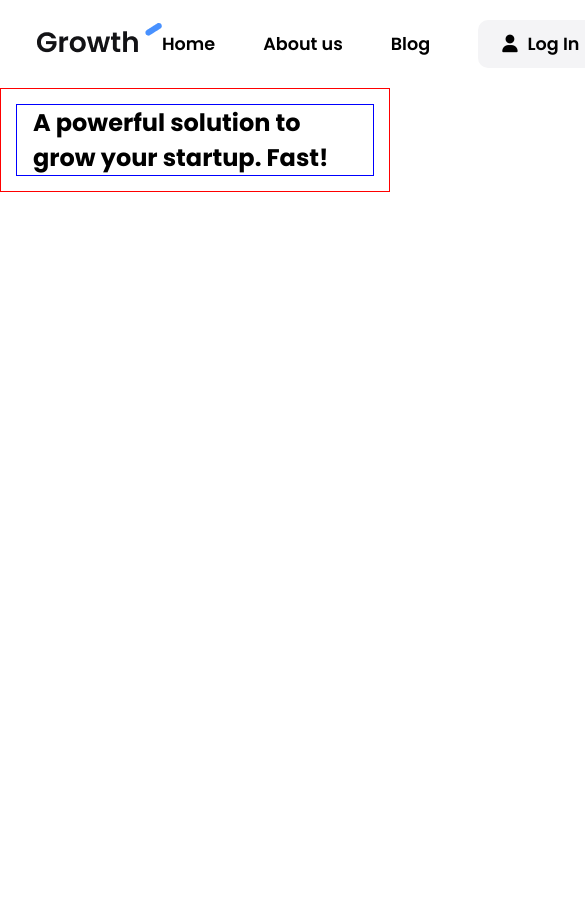
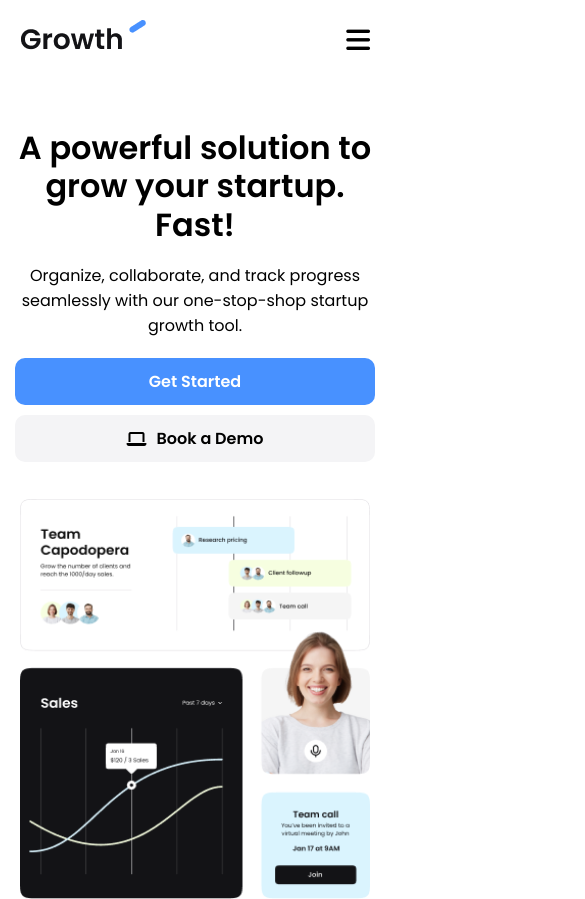
Before and after one commit to ibrsec/Growth-app, a plain HTML site: page index.html in a window 390 px wide. Shown: the top 899 px of the page, 585 px wide, since content can reach past the window. Before the commit the page ends 844 px from the top, so only its background shows below. Drawn offline with Linux system fonts and the light colour scheme.

Commit message:
section video

```diff
--- a/css/style.css
+++ b/css/style.css
@@ -2,13 +2,15 @@
 
 :root {
   --blue-btn: #4891ff;
-  --blue-btn-color:#fff;
+  --blue-btn-color: #fff;
   --gray-btn: #f4f4f6;
-  --gray-btn-color:#000;
+  --gray-btn-color: #000;
   --bgc-white: #fff;
   --bgc-black: #000;
   --link-color-black: #000;
   --linkhover-color: #4991ff;
+  --font-color-black:#000;
+  --font-color-white:#fff;
 }
 
 * {
@@ -25,35 +27,62 @@ body {
 /* !  */
 .container {
   max-width: 1100px;
-  /* border: 1px solid red; */
+
   margin: auto;
 
   margin: 0 auto;
   padding: 0 1rem;
+}
+section {
+  padding: 15px;
+}
+
+.bg-black {
+  background-color: var(--bgc-black);
+}
+section .container {
+  margin-top: 2rem;
+  margin-bottom: 2rem;
 }
 .btn {
   padding: 0.7rem 1.5rem;
   border-radius: 10px;
   border: none;
   font-weight: 600;
-  font-size: 1.1rem;
+  font-size: 1rem;
   white-space: nowrap;
   display: flex;
   align-items: center;
   justify-content: center;
   gap: 10px;
-  transition: .5s all ease;
+  transition: 0.5s all ease;
+  cursor: pointer;
 }
-.btn:hover{
-    opacity: .9;
+.btn:hover {
+  opacity: 0.8;
 }
 .light-btn {
   background-color: var(--gray-btn);
   color: var(--gray-btn-color);
 }
 .blue-btn {
-    background-color: var(--blue-btn);
+  background-color: var(--blue-btn);
   color: var(--blue-btn-color);
+}
+
+.text-xxl{
+    font-size: 3rem;
+    font-weight: 600;
+}
+
+.text-xl{
+    font-size: 2.2rem;
+    font-weight: 400;
+}
+
+.text-md{
+    font-size: 1.2rem;
+    font-weight: 600;
 }
 /*! header */
 
@@ -72,16 +101,15 @@ header .container {
   align-items: center;
   justify-content: space-between;
   flex-direction: row;
-  gap: 3rem;
+  gap: 2rem;
 }
 
 .links a {
   color: var(--font-color-black);
   transition: 0.4s all ease;
-  font-weight: 600;
-  font-size: 1.1rem;
+  font-weight: 500;
+  font-size: 1rem;
   white-space: nowrap;
-
 }
 
 .links a:hover {
@@ -90,18 +118,160 @@ header .container {
 .links button {
 }
 
+.links button:hover {
+  color: var(--blue-btn);
+}
 
-.links button:hover {
-    color: var(--blue-btn);
+.hamburger {
+  display: none;
+  cursor: pointer;
+  font-size: 1.7rem;
+}
+
+.hamburger:hover i {
+  color: var(--blue-btn);
+}
+
+/* ! Section hero */
+
+section.hero .container {
+  height: 550px;
+
+  background-image: url(../images/hero-bg.png);
+  background-size: contain;
+  background-repeat: no-repeat;
+  background-position: bottom;
+}
+
+section.hero .hero-content {
+  display: flex;
+  flex-direction: column;
+  align-items: flex-start;
+  gap: 1rem;
+  width: 70%;
+}
+section.hero h2 {
+
+  line-height: 1.2;
+}
+
+section.hero p {
+  width: 60%;
+  /* font-size: 2.5rem; */
+  /* font-weight: 600; */
+}
+
+.hero-buttons {
+  display: flex;
+  align-items: center;
+  justify-content: flex-start;
+  gap: 0.6rem;
 }
 
 
-/* ! Section hero */
-section.hero{
-    padding: 15px;
-    border: 1px solid red;
-}
-section.hero .container{
-    border: 1px solid blue;
+/* section video */
+.video h1{
+    color: var(--font-color-white);
+    text-align: center;
+    width: 90%;
 
 }
+
+.video .container{
+display:flex;
+flex-direction: column;
+align-items: center;
+justify-content: center;
+gap: 1rem;
+}
+.video-div{
+    text-align: center;
+}
+.video-div img{
+    width: 100%;
+}
+
+
+
+/* !!!!! ==-- MEDIA QUERIES --== !!!!! */
+/* *********************************** */
+
+@media (max-width: 960px) {
+  section.hero .hero-content {
+    gap: 0.7rem;
+  }
+
+
+.text-xxl{
+    font-size: 2.5rem;
+
+}
+  section.hero p {
+    /* font-size: .9rem; */
+  }
+}
+
+@media (max-width: 670px) {
+  .container {
+    padding: 0;
+  }
+  .text-xl{
+    font-size: 1.9rem;
+
+}
+.text-md{
+    font-size: 1.1rem;
+
+}
+
+  .links {
+    display: none;
+  }
+
+  section.hero .container {
+    background-image: url(../images/hero-bg-mobile.png);
+    height: 770px;
+    background-size: 350px 400px;
+    /* background-repeat: no-repeat; */
+    /* background-position: bottom;  */
+  }
+
+  section.hero .hero-content {
+    display: flex;
+    flex-direction: column;
+    align-items: center;
+    text-align: center;
+    gap: 1.2rem;
+    width: 100%;
+  }
+
+  section.hero h2 {
+    /* font-size: 2rem;
+    line-height: 1.2; */
+  }
+
+  section.hero p {
+    width: 100%;
+    line-height: unset;
+  }
+
+  .hero-buttons {
+    flex-direction: column;
+    gap: 10px;
+    width: 100%;
+  }
+  .hero-buttons button {
+    width: 100%;
+  }
+  .hamburger {
+    display: block;
+  }
+}
+
+@media (max-width: 500px) {
+
+.text-xxl{
+    font-size: 2rem;
+
+}
+}
--- a/index.html
+++ b/index.html
@@ -31,16 +31,40 @@
             Log In
           </button>
         </div>
+        <div class="hamburger">
+          <i class="fa-solid fa-bars"></i>
+        </div>
       </div>
     </header>
     <main>
-        <section class="hero">
-            <div class="container">
-                <h2>A powerful solution to grow your startup. Fast!</h2>
-
-
+      <section class="hero">
+        <div class="container">
+          <div class="hero-content">
+            <h2 class="text-xxl">A powerful solution to grow your startup. Fast!</h2>
+            <p>
+              Organize, collaborate, and track progress seamlessly with our
+              one-stop-shop startup growth tool.
+            </p>
+            <div class="hero-buttons">
+              <button class="btn blue-btn">Get Started</button>
+              <button class="btn light-btn">
+                <i class="fa-solid fa-laptop"></i>
+                Book a Demo
+              </button>
             </div>
-        </section>
+          </div>
+        </div>
+      </section>
+      <section class="video bg-black">
+        <div class="container">
+          <h1 class="text-xl">See how it works and get started in less than 2 minutes
+        </h1>
+          <div class="video-div">
+            <img src="./images/video-preview.png" alt="" />
+          </div>
+          <button class="btn blue-btn">Get Started</button>
+        </div>
+      </section>
     </main>
   </body>
 </html>
```
